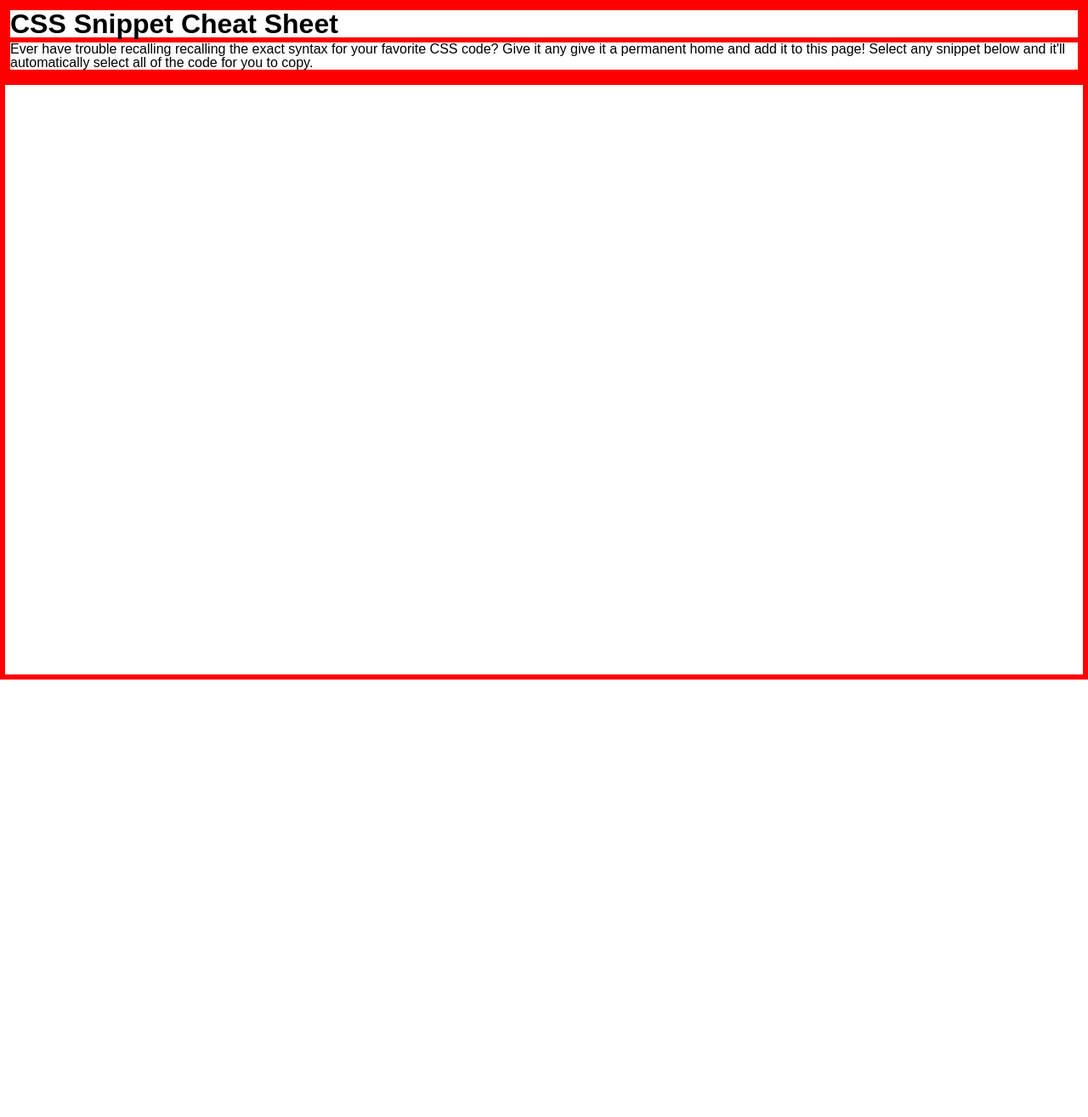
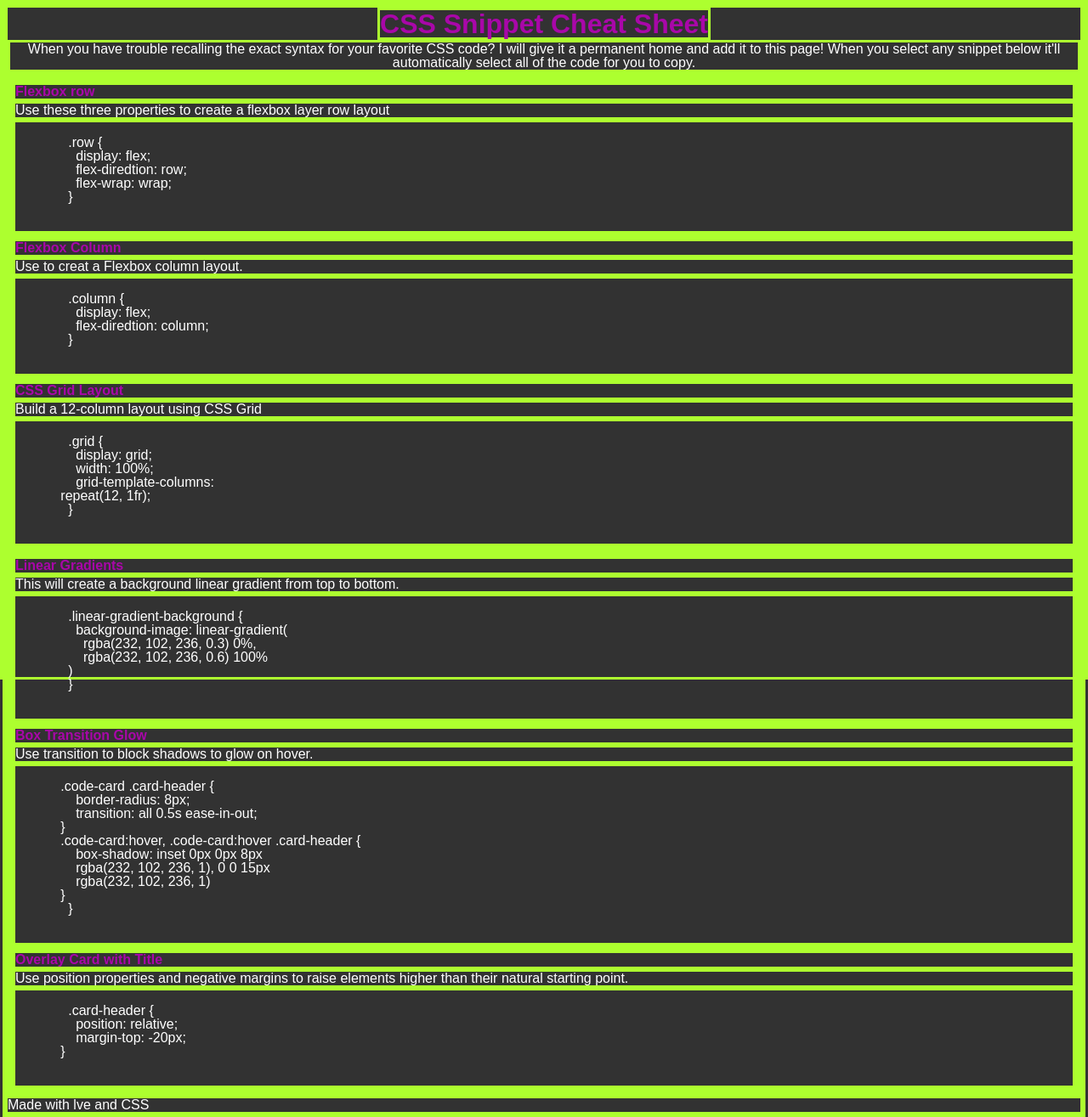
Before and after one commit to Dre0239/wk-2mp, a plain HTML site: page index.html in a window 1280 px wide. Shown: the whole page at 85% size. Before the commit the page ends 800 px from the top, so only its background shows below. Drawn offline with Linux system fonts and the light colour scheme.

Commit message:
initital commit-css,vars media queries.basic layout and content

```diff
--- a/assets/reset.css
+++ b/assets/reset.css
@@ -11,7 +11,7 @@ html {
 }
 
 body {
-  min-height: 100%;
+  min-height: 100vh;
   line-height: 1;
   font-family: sans-serif;
 }
--- a/assets/styles.css
+++ b/assets/styles.css
@@ -1,3 +1,52 @@
-*{
+:root {
+  --bg-dark-grey: rgb(50, 50, 50);
+  --text-white: white;
+  --text-purple: rgb(169, 7, 169);
+}
+
+* {
   border: 3px solid red;
 }
+
+body {
+  background-color: var(--bg-dark-grey);
+  color: var(--text-white);
+}
+
+header{
+display: flex;
+flex-direction: column;
+align-items: center;
+text-align: center;
+
+
+
+}
+code {
+  border: none;
+}
+
+h1,
+h2,
+h3,
+h4,
+h5,
+h6 {
+  color: var(--text-purple);
+}
+
+@media screen and (min-width: 768px) {
+/*todo - setup medium screen size */
+*{
+  border-color: blue;}
+
+
+}
+
+
+@media screen and (min-width: 992px) {
+  /*todo - setup large screen size */
+  *{
+    border-color: greenyellow;
+  }
+}
--- a/index.html
+++ b/index.html
@@ -12,13 +12,109 @@
     <header>
       <h1>CSS Snippet Cheat Sheet</h1>
       <p>
-        Ever have trouble recalling recalling the exact syntax for your favorite
-        CSS code? Give it any give it a permanent home and add it to this page!
-        Select any snippet below and it'll automatically select all of the code
-        for you to copy.
+        When you have trouble recalling the exact syntax for your favorite CSS
+        code? I will give it a permanent home and add it to this page! When you
+        select any snippet below it'll automatically select all of the code for
+        you to copy.
       </p>
     </header>
-    <main></main>
+
+    <main>
+      <section>
+        <div>
+          <h3>Flexbox row</h3>
+          <p>Use these three properties to create a flexbox layer row layout</p>
+          <pre>
+            <code>
+              .row {
+                display: flex;
+                flex-diredtion: row;
+                flex-wrap: wrap;
+              }
+            </code>
+          </pre>
+        </div>
+        <div>
+          <h3>Flexbox Column</h3>
+          <p>Use to creat a Flexbox column layout.</p>
+          <pre>
+            <code>
+              .column {
+                display: flex;
+                flex-diredtion: column;
+              }
+            </code>
+          </pre>
+        </div>
+        <div>
+          <h3>CSS Grid Layout</h3>
+          <p>Build a 12-column layout using CSS Grid</p>
+          <pre>
+            <code>
+              .grid {
+                display: grid;
+                width: 100%;
+                grid-template-columns:
+            repeat(12, 1fr);
+              }
+            </code>
+          </pre>
+        </div>
+      </section>
+
+      <section>
+        <div>
+          <h3>Linear Gradients</h3>
+          <p>
+            This will create a background linear gradient from top to bottom.
+          </p>
+          <pre>
+            <code>
+              .linear-gradient-background {
+                background-image: linear-gradient(
+                  rgba(232, 102, 236, 0.3) 0%,
+                  rgba(232, 102, 236, 0.6) 100%
+              )
+              }
+            </code>
+          </pre>
+        </div>
+        <div>
+          <h3>Box Transition Glow</h3>
+          <p>Use transition to block shadows to glow on hover.</p>
+          <pre>
+            <code>
+            .code-card .card-header {
+                border-radius: 8px;
+                transition: all 0.5s ease-in-out;
+            }
+            .code-card:hover, .code-card:hover .card-header {
+                box-shadow: inset 0px 0px 8px
+                rgba(232, 102, 236, 1), 0 0 15px
+                rgba(232, 102, 236, 1)
+            }
+              }
+            </code>
+          </pre>
+        </div>
+        <div>
+          <h3>Overlay Card with Title</h3>
+          <p>
+            Use position properties and negative margins to raise elements
+            higher than their natural starting point.
+          </p>
+          <pre>
+            <code>
+              .card-header {
+                position: relative;
+                margin-top: -20px;
+            }
+            </code>
+          </pre>
+        </div>
+      </section>
+    </main>
+
+    <footer>Made with lve and CSS</footer>
   </body>
-  <footer></footer>
 </html>
```
